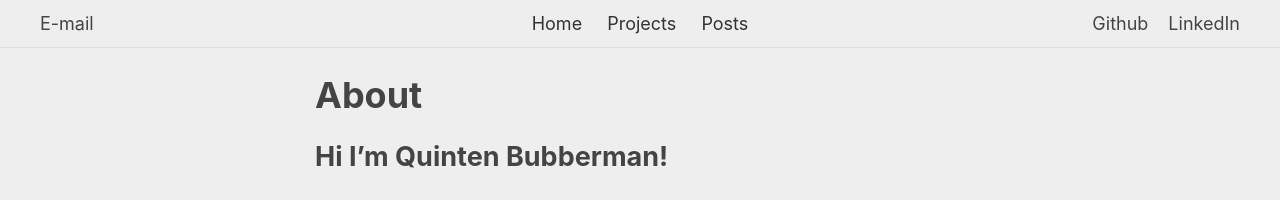
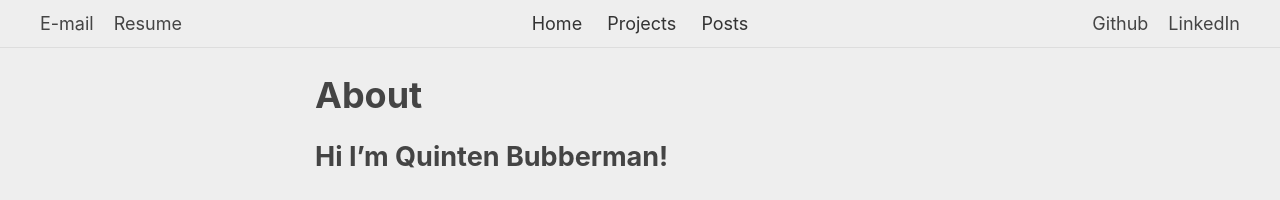
Before and after one commit to bakjedev/bakjedev.github.io, a Jekyll site: the page built from index.md, in a window 1280 px wide. Shown: the top 200 px of the page. Built offline with Jekyll 4.4.1, drawn with Linux system fonts in a browser that asks for light colours.

Commit message:
add resume button that does nothing yet

```diff
--- a/_layouts/default.html
+++ b/_layouts/default.html
@@ -11,6 +11,7 @@
   <header class="top-bar">
     <div class="stuff-left">
       <a href="mailto:contact@bakje.dev" target="_blank">E-mail</a>
+      <a href="/" target="_blank">Resume</a>
     </div>
 
     <nav>
```
